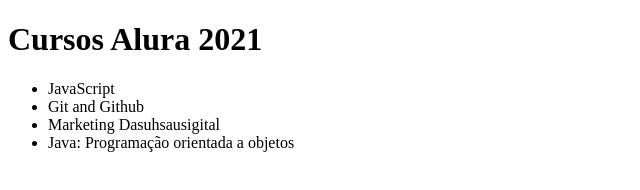
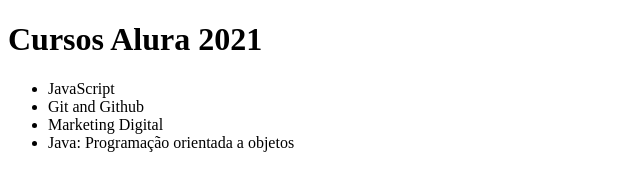
Before and after one commit to JuaumMitty/learn-git-2.0, a plain HTML site: page index.html in a window 1280 px wide. Shown: the full height of the page, 0-640 px from the left. Drawn offline with Linux system fonts and the light colour scheme.

Commit message:
Revert "Colocando um bug no código"
This reverts commit aac944b17f9ed0465df56de5e8ae867b56632270.

```diff
--- a/index.html
+++ b/index.html
@@ -11,7 +11,7 @@
     <ul>
         <li>JavaScript</li>
         <li>Git and Github</li>
-        <li>Marketing Dasuhsausigital</li>
+        <li>Marketing Digital</li>
         <li>Java: Programação orientada a objetos</li>
     </ul>
 </body>
```
